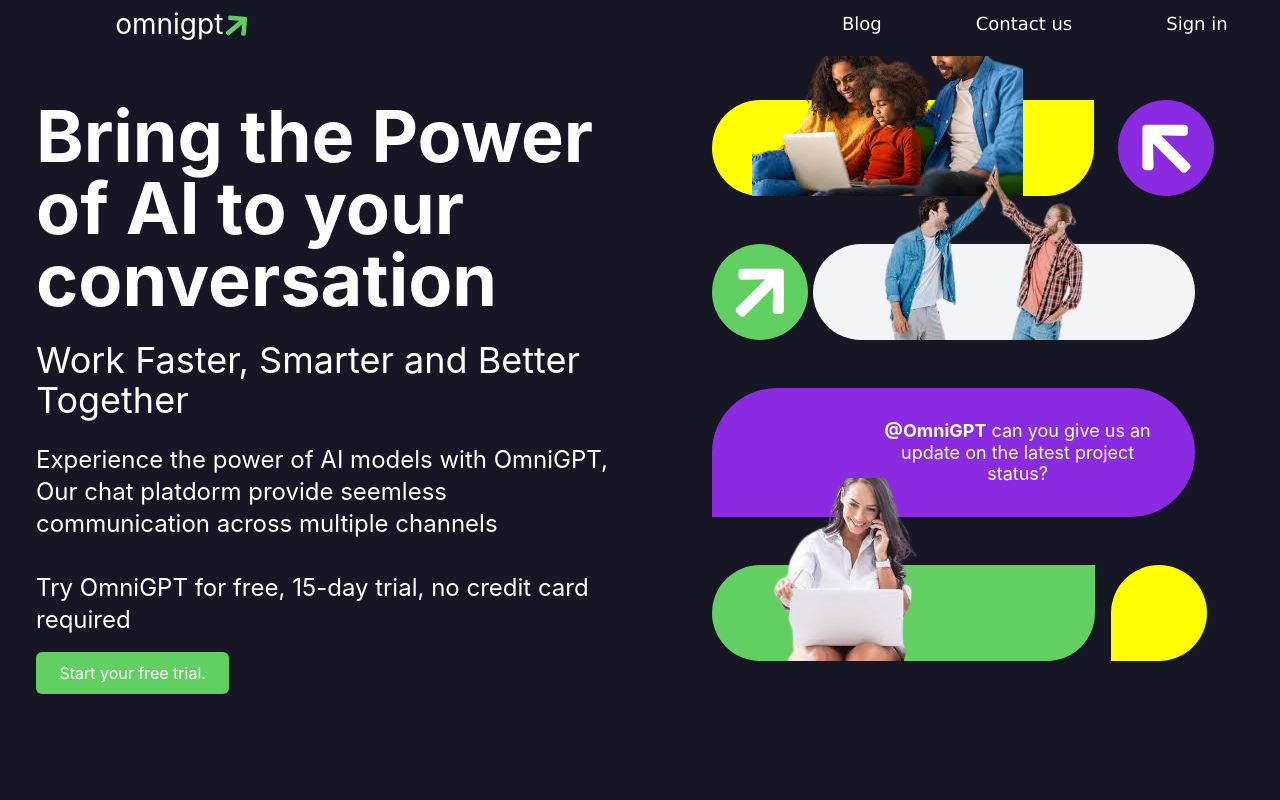
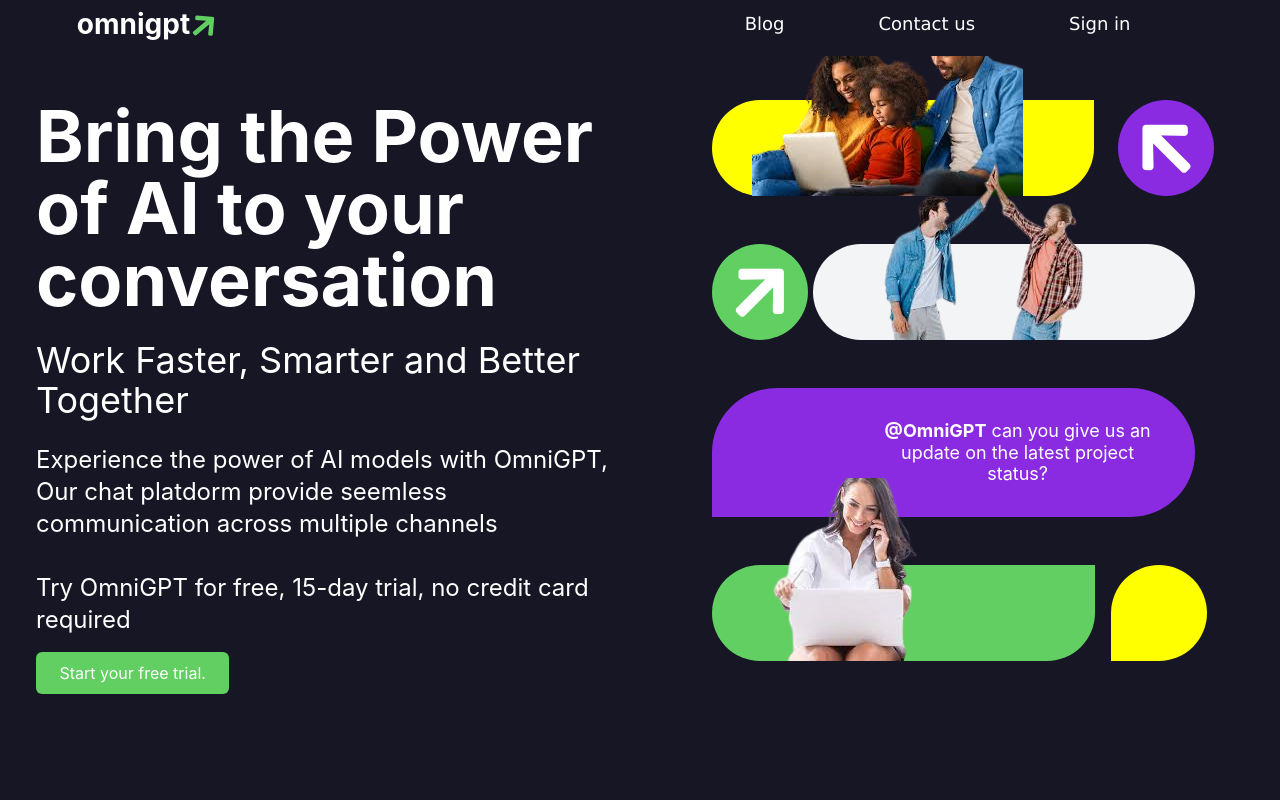
Before and after one commit to Peteru2/figma, a React (Create React App) app: page / in a window 1280 px wide. Shown: the top 800 px of the page. Built offline with nearby package versions, Linux system fonts and the light colour scheme.

Commit message:
navbar adjusted

```diff
--- a/src/Components/Navbar.js
+++ b/src/Components/Navbar.js
@@ -17,7 +17,7 @@
 
         <nav className="nav">
             <h2 className="nav-logo">
-              omnigpt <i className="fa fa-arrow-up heart" ></i>
+              <b style = {name ?{color: "rgb(22, 22, 37)"}: {color: "white"}}>omnigpt</b> <i className="fa fa-arrow-up heart" ></i>
             </h2>
 
             <div className="menu-icon" onClick={handleClick}>
--- a/src/Components/navbar.css
+++ b/src/Components/navbar.css
@@ -20,8 +20,8 @@
 .nav-logo{
     color:white;
     padding: 8px 0px;
-    margin-left: 9%;
-    margin-right: 47%;
+    margin-left: 6%;
+    margin-right: 42%;
     font-size: 28px;
     position: relative;
 }
--- a/src/routes/Dashboard.js
+++ b/src/routes/Dashboard.js
@@ -65,7 +65,8 @@
                             <div className="p-8  rounded-tl-full rounded-bl-full rounded-br-full col-span-4 green relative">
                                 <div class="absolute bottom-0  left-7 right-4 md:left-10">
                                     <img src={sit} alt= "dfam"></img>
-                                </div></div>
+                                </div>
+                                </div>
                             <div
                                 class="md:w-24 md:h-24 w-18 h-18 rounded-tl-full rounded-tr-full side1-col rounded-br-full
                                 inline-flex items-center  justify-center
@@ -78,10 +79,10 @@
             </section>
             <section className="  grid grid-cols-1 md:grid-cols-2 gap-12 mt-3 md:mt-12 p-4 pt-4">
                 <div className="text-center relate">
-                    <img src={phone} alt= "dfam" className="w-full h-full m-12 ">
+                    {/* <img src={phone} alt= "dfam" className="w-full h-full m-12 ">
 
-                    </img>
-                    <div className="md:w-32 md:h-32 w-18 h-18 rounded-full bg-white col-span-2 white abso">
+                    </img>  */}
+                    <div className="md:w-32 md:h-32  rounded-full bg-white col-span-2 white abso">
                         </div>
                         <div className="md:w-24 md:h-24 w-18 h-18  rounded-tl-full rounded-br-full rounded-tr-full green col-span-2 white abso2 ">
                         </div>
```
